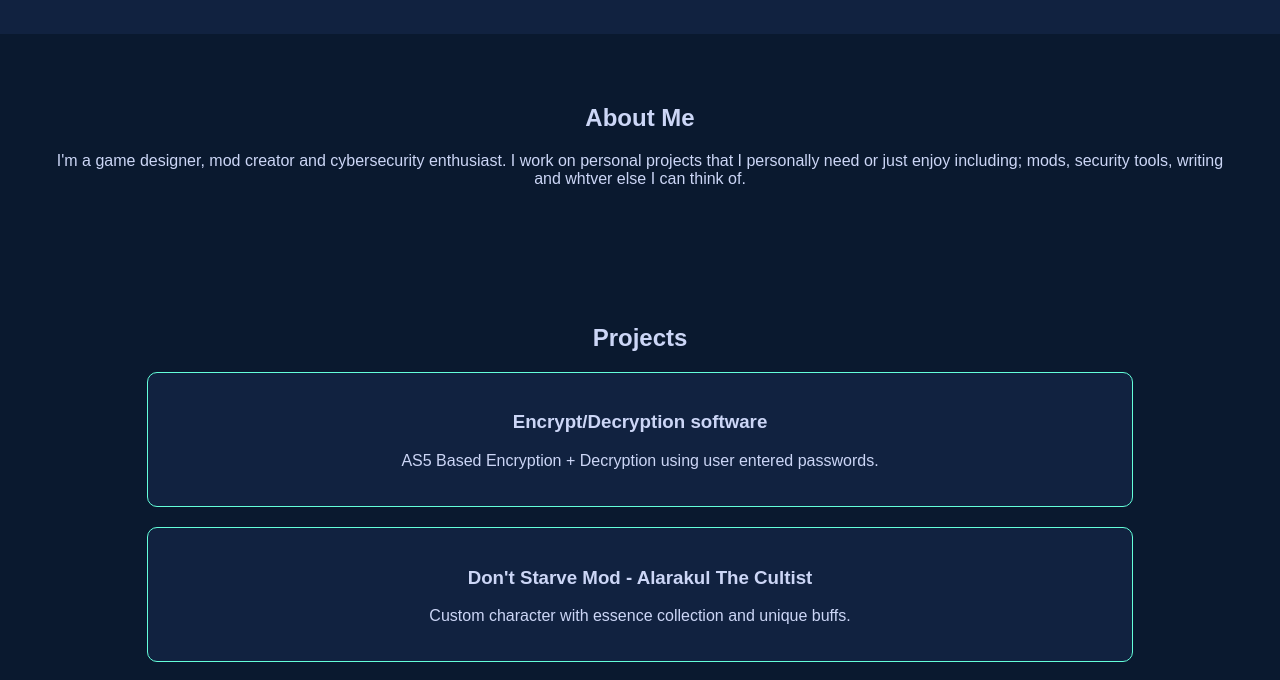
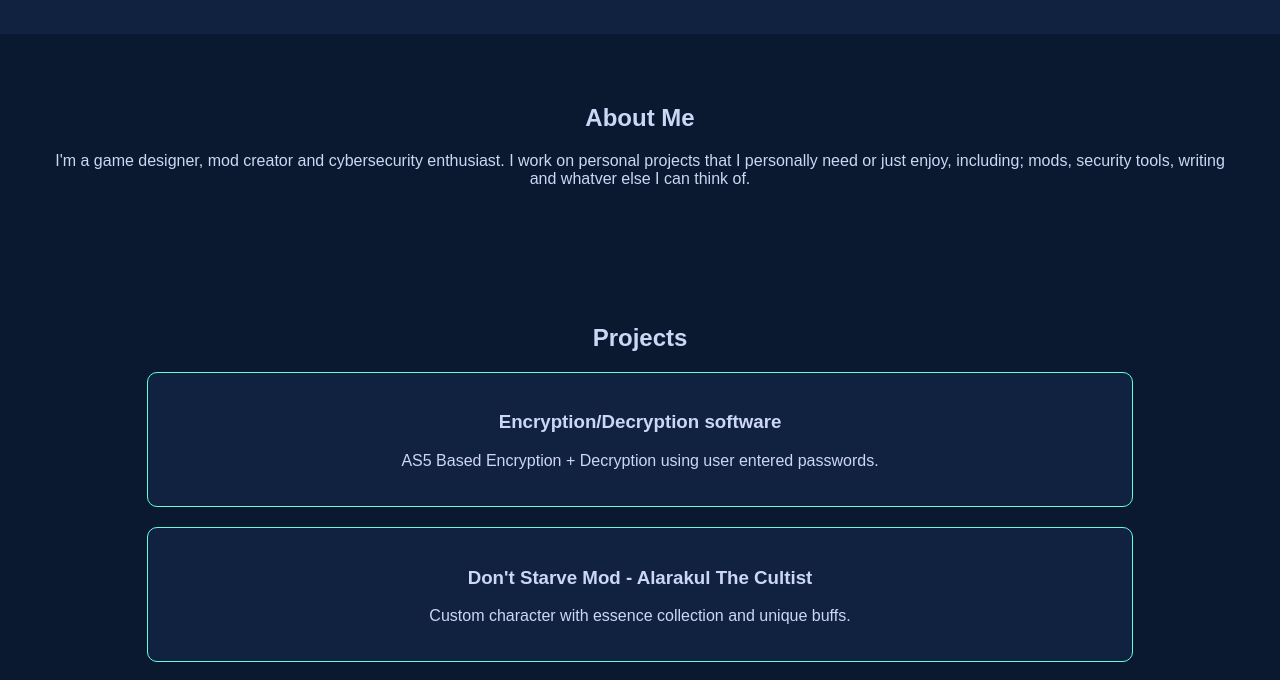
Before and after one commit to Alarakul/alarakul.github.io, a plain HTML site: page index.html in a window 1280 px wide. Shown: the part 120-800 px from the top of the page. Drawn offline with Linux system fonts and the light colour scheme.

Commit message:
Update index.html

```diff
--- a/index.html
+++ b/index.html
@@ -20,13 +20,13 @@
 
     <section id="about">
         <h2>About Me</h2>
-        <p>I'm a game designer, mod creator and cybersecurity enthusiast. I work on personal projects that I personally need or just enjoy including; mods, security tools, writing and whtver else I can think of.</p>
+        <p>I'm a game designer, mod creator and cybersecurity enthusiast. I work on personal projects that I personally need or just enjoy, including; mods, security tools, writing and whatver else I can think of.</p>
     </section>
 
     <section id="projects">
         <h2>Projects</h2>
         <div class="project">
-            <h3>Encrypt/Decryption software</h3>
+            <h3>Encryption/Decryption software</h3>
             <p>AS5 Based Encryption + Decryption using user entered passwords.</p>
         </div>
         <div class="project">
```
